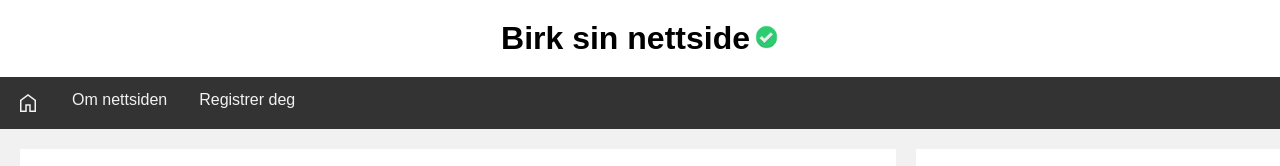
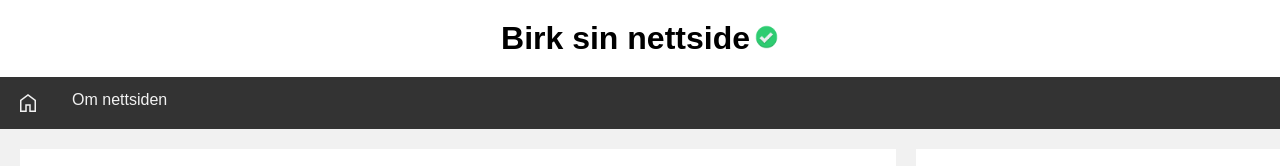
Before and after one commit to e-birmon/e-birmon.github.io, a plain HTML site: page index.html in a window 1280 px wide. Shown: the top 166 px of the page. Drawn offline with nearby package versions, Linux system fonts and the light colour scheme.

Commit message:
Update index.html

```diff
--- a/index.html
+++ b/index.html
@@ -102,7 +102,6 @@
     <div class="topnav">
         <a class="material-symbols-outlined" href="myFirst.html">home</a>
         <a href="test.html">Om nettsiden</a>
-        <a href="register.html">Registrer deg</a>
     </div>
     <div class="row">
         <div class="column left">
```
